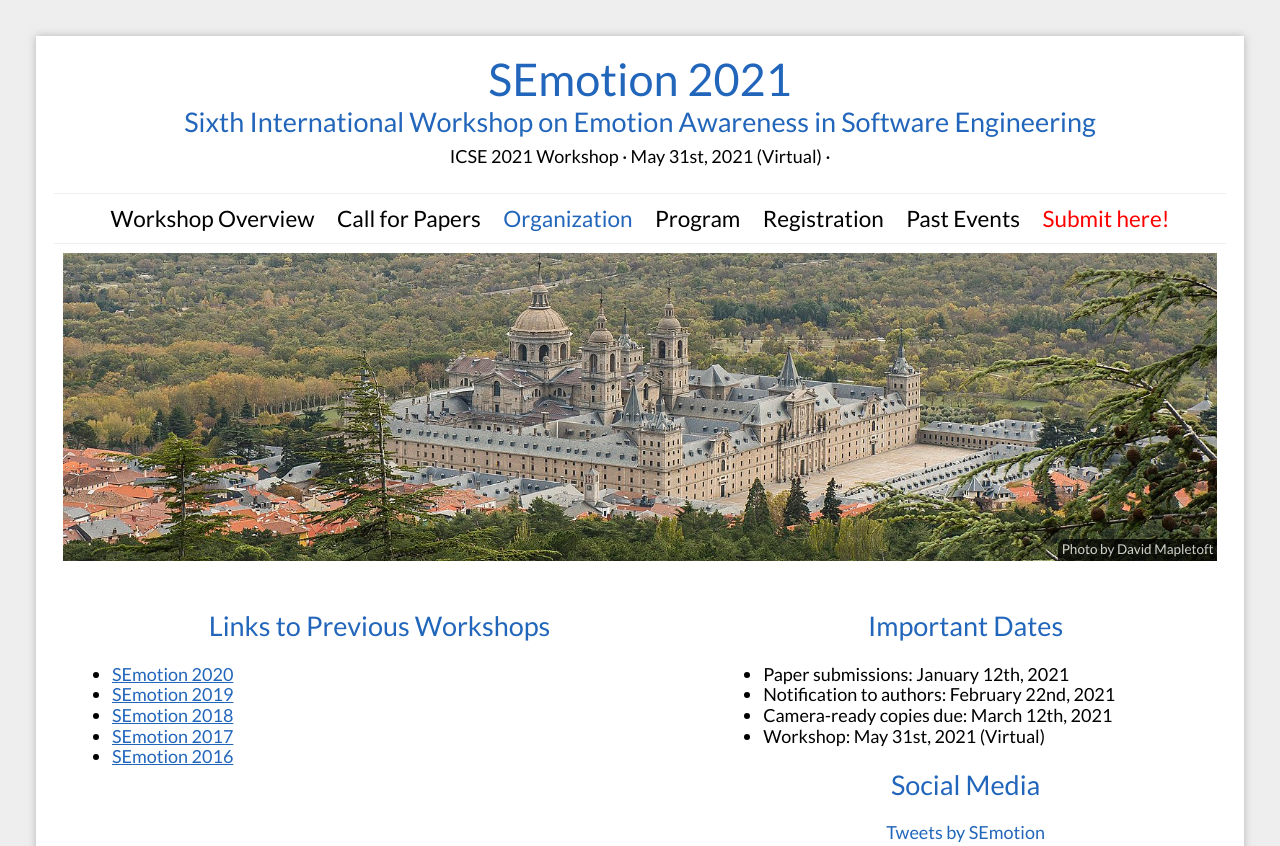
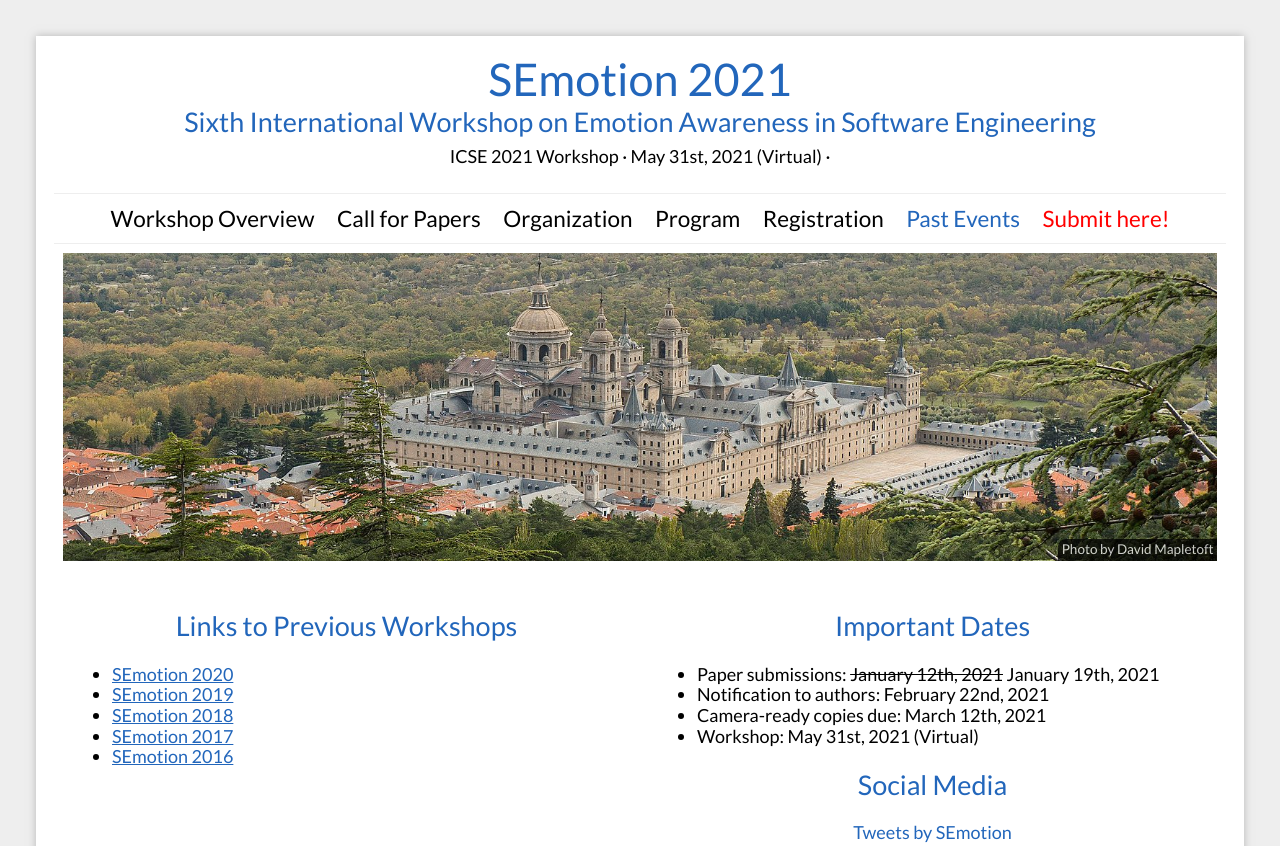
Before and after one commit to SEmotion/2021, a plain HTML site: page past.html in a window 1280 px wide. Shown: the top 846 px of the page. Drawn offline with nearby package versions, Linux system fonts and the light colour scheme.

Commit message:
Updated submission deadline - Jan 19

```diff
--- a/past.html
+++ b/past.html
@@ -33,10 +33,10 @@
 
                     <li><a href="index.html">Workshop Overview</a></li>
                               <li><a href="call.html">Call for Papers</a></li>
-                              <li class="selected"><a href="organization.html">Organization</a></li>
+                              <li ><a href="organization.html">Organization</a></li>
                               <li> <a href="program.html">Program</a></li>
                     <li><a href="https://conf.researchr.org/attending/icse-2021/registration">Registration</a></li>
-                    <li><a href="past.html">Past Events</a></li>
+                    <li class="selected"><a href="past.html">Past Events</a></li>
                  <li><a href="https://easychair.org/conferences/?conf=semotion2021"><font color="red">Submit here!</font></a></li>
         </ul>
       </nav>
@@ -62,7 +62,7 @@
           <section id="important-dates">
             <h2>Important Dates</h2>
             <ul>
-            <li>Paper submissions: January 12th, 2021</li>
+            <li>Paper submissions: <s>January 12th, 2021</s> January 19th, 2021</li>
 <li>Notification to authors: February 22nd, 2021</li>
 <li>Camera-ready copies due: March 12th, 2021</li>
 <li>Workshop: May 31st, 2021 (Virtual)</li>
```
Also changed, not shown: call.html (+2 -2 lines), index.html (+1 -1 lines), organization.html (+1 -1 lines), program.html (+1 -1 lines).
